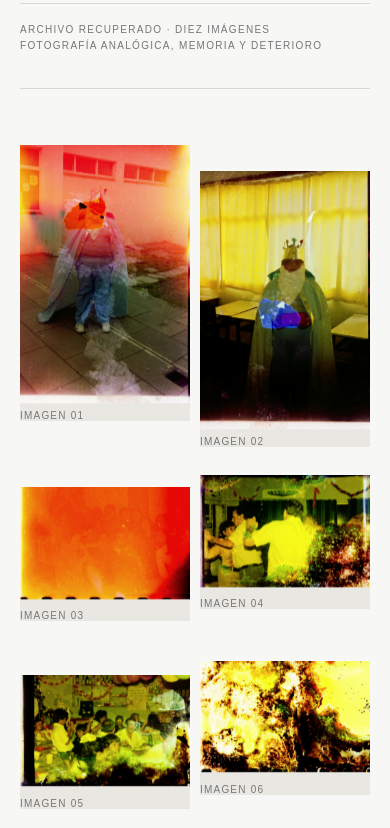
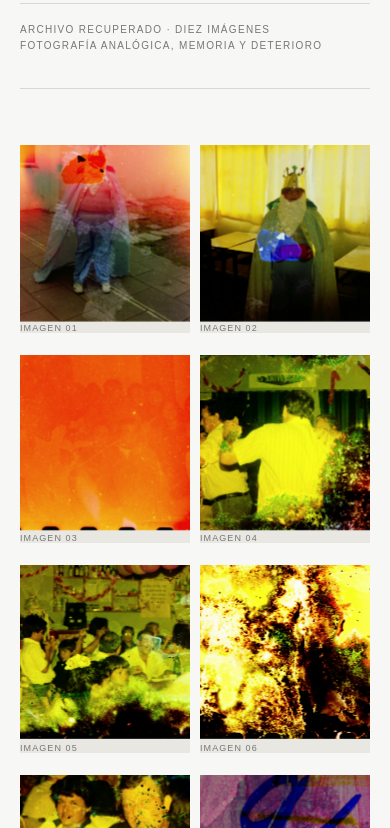
Before and after one commit to bronn1037-netizen/cian, a plain HTML site: page segunda-galeria/index.html in a window 390 px wide. Shown: the part 1455-2283 px from the top of the page. Drawn offline with Linux system fonts and the light colour scheme.

Commit message:
Add files via upload

```diff
--- a/segunda-galeria/index.html
+++ b/segunda-galeria/index.html
@@ -13,13 +13,9 @@ body{margin:0;background:var(--paper);color:var(--ink);font-family:Arial,Helveti
 header{padding:26px var(--gutter) 22px;border-bottom:1px solid var(--line);display:flex;justify-content:space-between;gap:20px;align-items:center;font-size:11px;letter-spacing:.12em;text-transform:uppercase}
 header span:last-child{color:var(--muted)}
 main{display:grid;grid-template-columns:minmax(0,1fr) minmax(280px,32%);gap:clamp(32px,6vw,100px);padding:clamp(28px,5vw,76px) var(--gutter) 100px;max-width:1800px;margin:auto}
-.gallery{display:grid;grid-template-columns:repeat(2,minmax(0,1fr));align-items:start;column-gap:clamp(12px,2vw,30px);row-gap:clamp(34px,5vw,76px)}
-figure{margin:0;position:relative;overflow:hidden;background:#e8e7e2}
-figure:nth-child(4n+1){margin-top:0}
-figure:nth-child(4n+2){margin-top:clamp(35px,7vw,110px)}
-figure:nth-child(4n+3){margin-top:clamp(12px,3vw,44px)}
-figure:nth-child(4n){margin-top:clamp(55px,9vw,135px)}
-figure img{display:block;width:100%;height:auto;transform:translate3d(0,var(--shift,0px),0) scale(1.035);will-change:transform;transition:filter .5s ease;filter:saturate(.98)}
+.gallery{display:grid;grid-template-columns:repeat(2,minmax(0,1fr));align-items:start;column-gap:clamp(12px,2vw,30px);row-gap:clamp(24px,3vw,42px)}
+figure{margin:0;position:relative;overflow:hidden;background:#e8e7e2;min-width:0}
+figure img{display:block;width:100%;aspect-ratio:1/1;height:auto;object-fit:cover;object-position:center;transform:translate3d(0,var(--shift,0px),0) scale(1.10);will-change:transform;transition:filter .5s ease;filter:saturate(.98)}
 figure:hover img{filter:saturate(1.08)}
 figcaption{font-size:10px;letter-spacing:.12em;color:var(--muted);padding:10px 0 0;text-transform:uppercase}
 aside{position:sticky;top:36px;align-self:start;padding-top:4px}
@@ -44,10 +40,8 @@ figure{cursor:zoom-in}
 }
 @media(max-width:520px){
  header{font-size:9px}
- .gallery{column-gap:10px;row-gap:28px}
- figure:nth-child(n){margin-top:0}
- figure:nth-child(3n+2){margin-top:26px}
- figure:nth-child(3n){margin-top:12px}
+ .gallery{grid-template-columns:repeat(2,minmax(0,1fr));column-gap:10px;row-gap:22px}
+ figcaption{font-size:9px;padding-top:8px}
  .copy{font-size:16px}
 }
 @media(prefers-reduced-motion:reduce){html{scroll-behavior:auto}figure img{transform:none!important;transition:none}}
```
